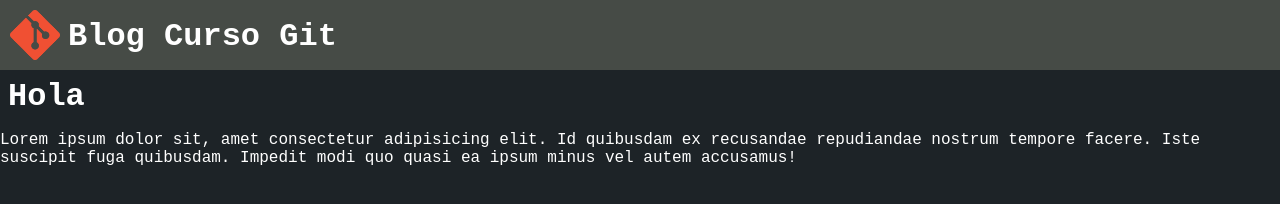
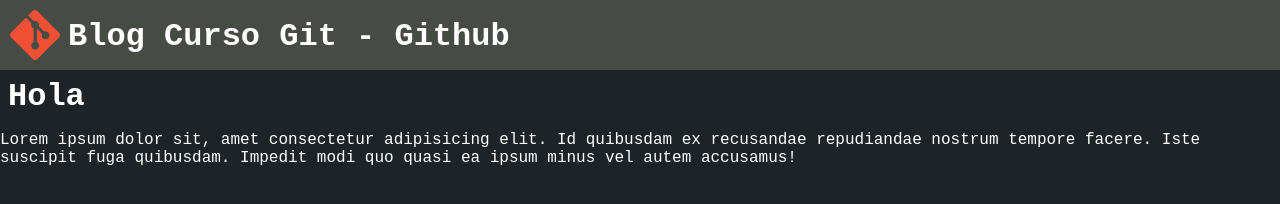
Before and after one commit to Jonathan101120/Nuevo_git, a plain HTML site: page index.html in a window 1280 px wide. Drawn offline with Linux system fonts and the light colour scheme; a web font is replaced by a local one.

Commit message:
Cambio de titulo

```diff
--- a/index.html
+++ b/index.html
@@ -12,7 +12,7 @@
 <body>
     <div class="bar">
             <img class="logo "src="imagenes/imagen_git.png" alt="imagen_git">
-            <h1>Blog Curso Git</h1>
+            <h1>Blog Curso Git - Github</h1>
     </div>
     <div>
         <h1>Hola</h1>
```
